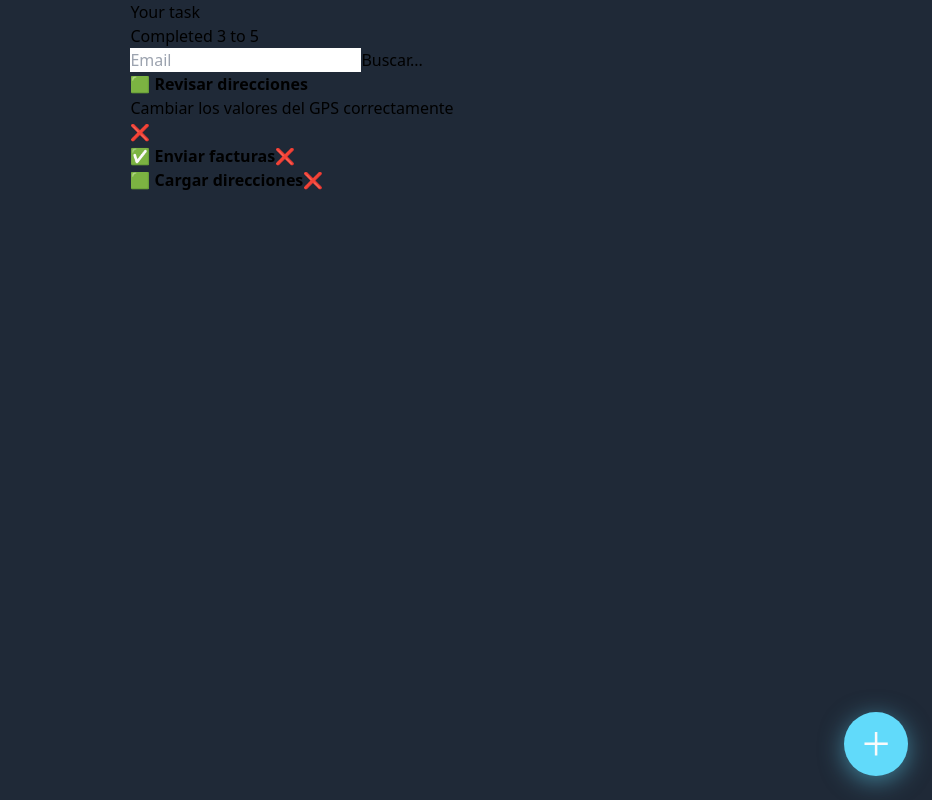
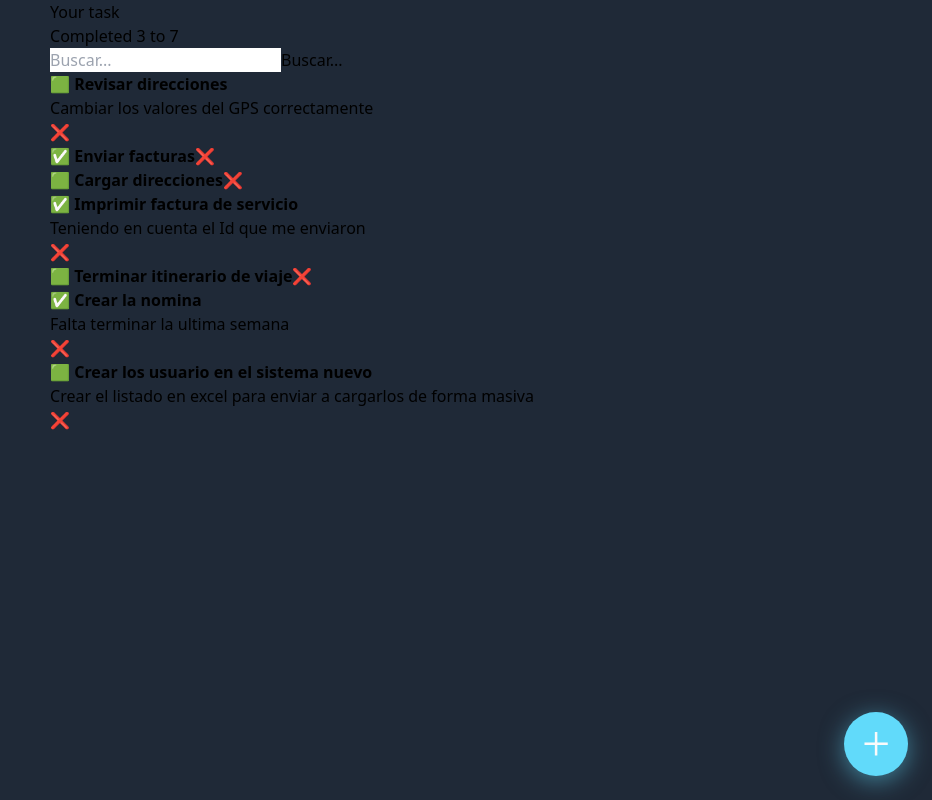
Before and after one commit to Ameth/todo-app-react, a React (Vite) app: page / in a window 1280 px wide. Shown: the whole page, without its empty margins (348-1280 px from the left). Built offline with nearby package versions, Linux system fonts and the light colour scheme.

Commit message:
Add toogle status TODO and delete TODO

```diff
--- a/src/App.jsx
+++ b/src/App.jsx
@@ -1,4 +1,4 @@
-import React, { useState } from 'react'
+import { Fragment, useState } from 'react'
 import { TodoCounter } from './components/TodoCounter'
 import { TodoSearch } from './components/TodoSearch'
 import { TodoList } from './components/TodoList'
@@ -6,10 +6,10 @@ import { CreateTodoButton } from './components/CreateTodoButton'
 import { Todoitem } from './components/Todoitem'
 // import './App.css'
 
-const todos = [
+const mockTodos = [
   {
     text: 'Revisar direcciones',
-    description:'Cambiar los valores del GPS correctamente',
+    description: 'Cambiar los valores del GPS correctamente',
     completed: false,
   },
   {
@@ -20,23 +20,79 @@ const todos = [
     text: 'Cargar direcciones',
     completed: false,
   },
+  {
+    text: 'Imprimir factura de servicio',
+    description: 'Teniendo en cuenta el Id que me enviaron',
+    completed: true,
+  },
+  {
+    text: 'Terminar itinerario de viaje',
+    completed: false,
+  },
+  {
+    text: 'Crear la nomina',
+    description: 'Falta terminar la ultima semana',
+    completed: true,
+  },
+  {
+    text: 'Crear los usuario en el sistema nuevo',
+    description:
+      'Crear el listado en excel para enviar a cargarlos de forma masiva',
+    completed: false,
+  },
 ]
 
 function App() {
-  const [count, setCount] = useState(0)
+  const [todos, setTodos] = useState(mockTodos)
+  const [searchValue, setSearchValue] = useState('')
+  const completedTodos = todos.filter((todo) => todo.completed).length
+  const filtredTodos =
+    searchValue.length > 0
+      ? todos.filter((todo) =>
+          todo.text.toLowerCase().includes(searchValue.toLowerCase())
+        )
+      : todos
+
+  const toogleStateTodo = (value) => {
+    const todoIndex = todos.findIndex((todo) => todo.text === value)
+    const newTodo = [...todos]
+
+    newTodo[todoIndex].completed = !newTodo[todoIndex].completed
+    setTodos(newTodo)
+  }
+
+  const deleteTodo = (value) => {
+    const newTodos = todos.filter(todo => todo.text !== value)
+    setTodos(newTodos)
+  }
 
   return (
-    <React.Fragment>
-    <h1 className='text-6xl text-white font-bold'>Your task</h1>
-      <TodoCounter />
-      <TodoSearch />
+    <Fragment>
+      <h1 className='text-6xl text-white font-bold'>Your task</h1>
+      <TodoCounter total={todos.length} completed={completedTodos} />
+      <TodoSearch searchValue={searchValue} setSearchValue={setSearchValue} />
       <TodoList>
-        {todos.map((todo, index) => (
-          <Todoitem key={index} text={todo.text} completed={todo.completed} description={todo.description} />
-        ))}
+        {filtredTodos.length > 0 ? (
+          filtredTodos.map((todo, index) => (
+            <Todoitem
+              key={index}
+              text={todo.text}
+              completed={todo.completed}
+              description={todo.description}
+              onComplete={() => toogleStateTodo(todo.text)}
+              onDelete={() => deleteTodo(todo.text)}
+            />
+          ))
+        ) : (
+          <span className='text-white flex justify-center items-center p-0 m-0'>
+            {searchValue.length > 0
+              ? 'No existen coincidencias'
+              : 'No hay tareas todavia'}
+          </span>
+        )}
       </TodoList>
       <CreateTodoButton />
-    </React.Fragment>
+    </Fragment>
   )
 }
 
--- a/src/components/CreateTodoButton.jsx
+++ b/src/components/CreateTodoButton.jsx
@@ -1,5 +1,3 @@
-import React from 'react'
-
 function CreateTodoButton() {
 
   const handleClick = () => {
--- a/src/components/TodoCounter.jsx
+++ b/src/components/TodoCounter.jsx
@@ -1,5 +1,5 @@
-function TodoCounter() {
-  return <h2 className='text-2xl text-teal-500 font-bold my-2'>Completed 3 to 5</h2>
+function TodoCounter({total, completed}) {
+  return <h2 className='text-2xl text-teal-500 font-bold my-2'>Completed {completed} to {total}</h2>
 }
 
 export { TodoCounter }
--- a/src/components/TodoList.jsx
+++ b/src/components/TodoList.jsx
@@ -1,9 +1,7 @@
-import React from 'react'
-
 function TodoList({ children }) {
   return (
     <article className='rounded-xl border border-gray-700 bg-gray-800 p-4'>
-      <ul className='mt-4 space-y-2'>{children}</ul>
+      <ul className='space-y-2'>{children}</ul>
     </article>
   )
 }
--- a/src/components/TodoSearch.jsx
+++ b/src/components/TodoSearch.jsx
@@ -1,23 +1,20 @@
-import React from 'react'
-
-function TodoSearch() {
-
+function TodoSearch({ searchValue, setSearchValue }) {
   const handleSearch = (event) => {
-    console.log(event.target.value);
+    setSearchValue(event.target.value)
   }
   return (
     <label
-      htmlFor='UserEmail'
+      htmlFor='searchInput'
       className='relative block overflow-hidden rounded-md border text-white border-gray-200 px-3 pt-3 my-4 shadow-sm focus-within:border-teal-600 focus-within:ring-1 focus-within:ring-teal-600'
     >
       <input
-        type='email'
-        id='UserEmail'
-        placeholder='Email'
+        type='text'
+        id='searchInput'
+        placeholder='Buscar...'
         className='peer h-8 w-full border-none bg-transparent p-0 placeholder-transparent focus:border-transparent focus:outline-none focus:ring-0 sm:text-sm'
+        value={searchValue}
         onChange={handleSearch}
       />
-
       <span className='absolute start-3 top-3 -translate-y-1/2 text-xs text-gray-300 transition-all peer-placeholder-shown:top-1/2 peer-placeholder-shown:text-sm peer-focus:top-3 peer-focus:text-xs'>
         Buscar...
       </span>
--- a/src/components/Todoitem.jsx
+++ b/src/components/Todoitem.jsx
@@ -2,26 +2,29 @@ import React from 'react'
 
 // bg-gray-400 opacity-60
 
-function Todoitem({ text, completed, description = null }) {
-  const handleComplete = () => {
-    console.log('Completado!')
-  }
-
-  const handleDelete = () => {
-    console.log('Delete!')
-  }
-
+function Todoitem({
+  text,
+  completed,
+  description = null,
+  onComplete,
+  onDelete,
+}) {
   return (
-    <li className='relative'>
+    <li className='relative h-20 min-h-full w-96 min-w-fit'>
       <a
         href='#'
         className={`block h-full rounded-lg border border-gray-700 p-4 hover:border-teal-300 ${
           completed && 'bg-gray-400 opacity-60'
         }`}
-        onClick={handleComplete}
+        onClick={onComplete}
       >
         {completed ? '✅' : '🟩'}
-        <strong className={`font-medium text-white ${completed && 'line-through'}`}> {text}</strong>
+        <strong
+          className={`font-medium text-white ${completed && 'line-through'}`}
+        >
+          {' '}
+          {text}
+        </strong>
 
         {description && (
           <p className='mt-1 text-xs font-medium text-gray-300'>
@@ -31,7 +34,7 @@ function Todoitem({ text, completed, description = null }) {
       </a>
       <span
         className='absolute top-0 right-0 mx-1 my-1 p-1 cursor-pointer'
-        onClick={handleDelete}
+        onClick={onDelete}
       >
         ❌
       </span>
```
Also changed, not shown: 1 other file (tests, documents, lock files or other folders).
